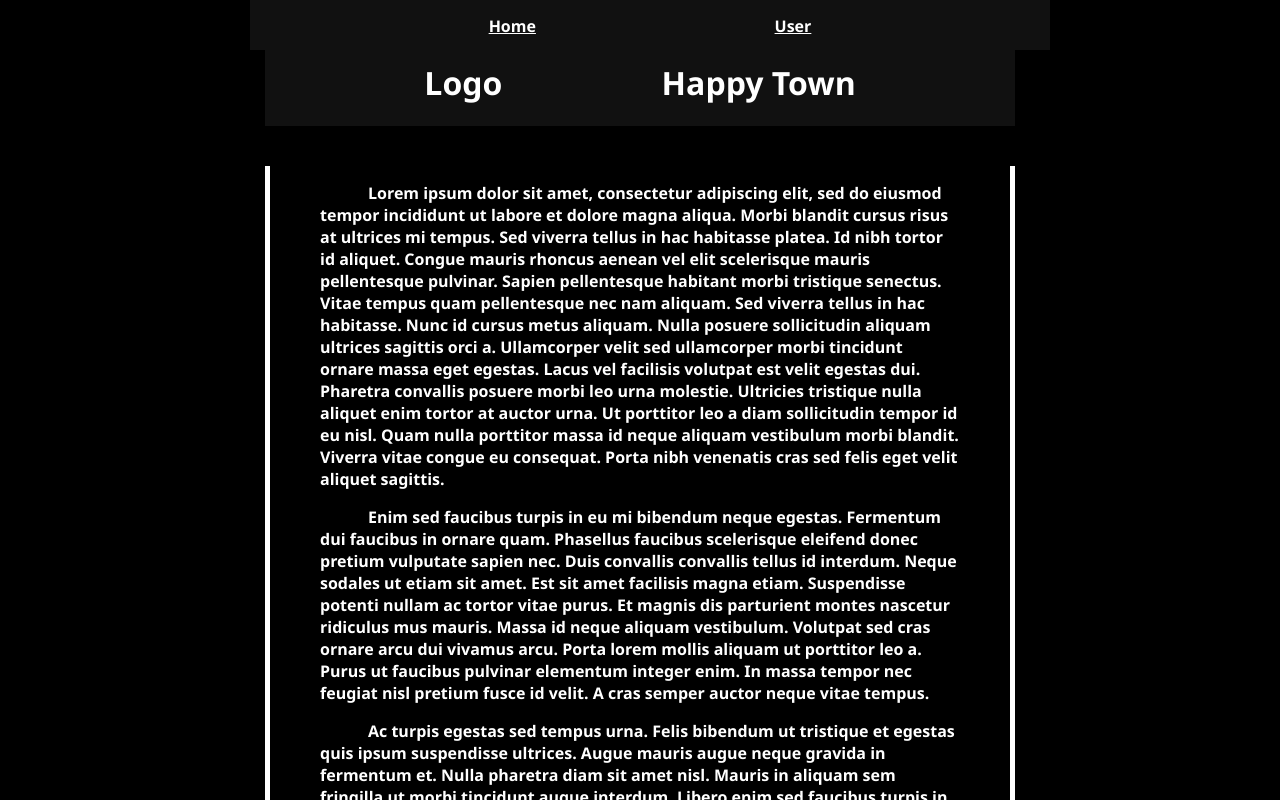
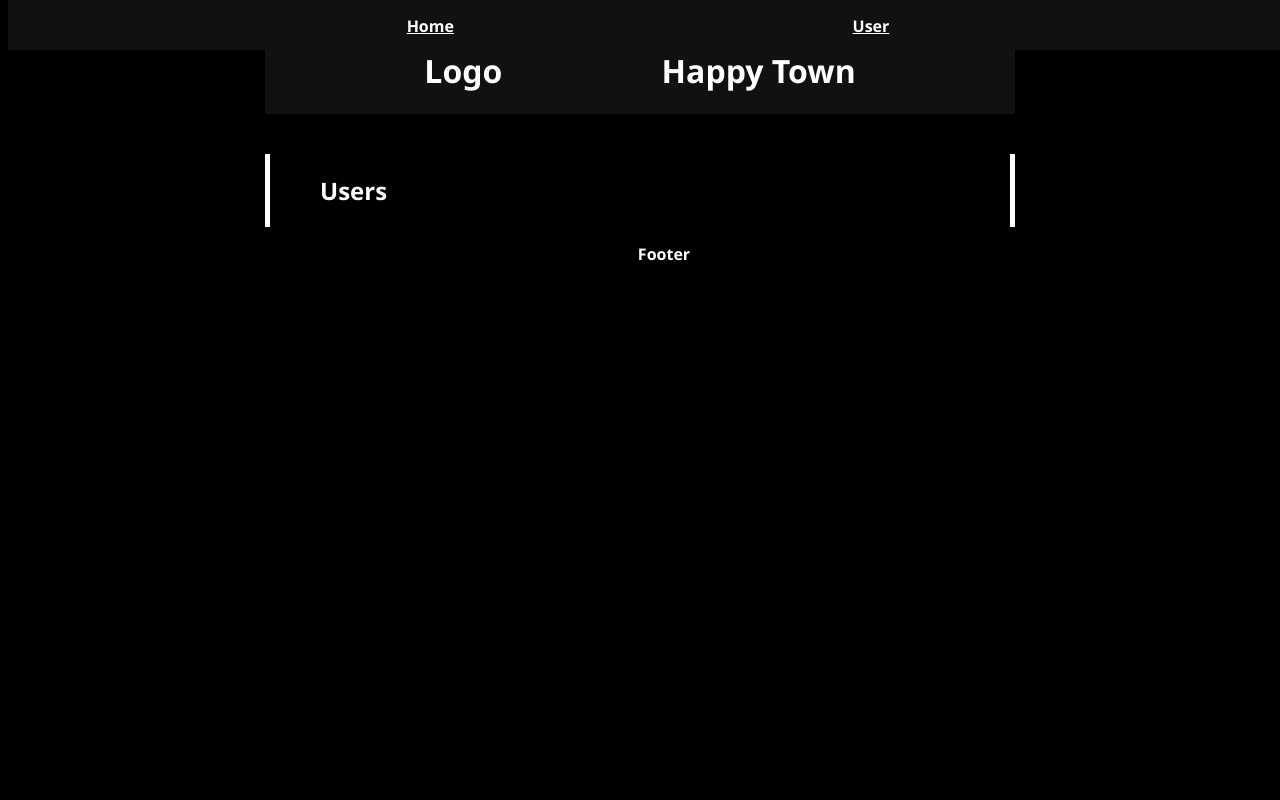
Before and after one commit to AndersBjerregaard/happy-town, a Vue app in the folder src/frontend/: page /user in a window 1280 px wide. Shown: the top 800 px of the page. Built offline with nearby package versions, Linux system fonts and the light colour scheme.

Commit message:
fixed vue-router and styled some more

```diff
--- a/src/frontend/src/App.vue
+++ b/src/frontend/src/App.vue
@@ -6,15 +6,15 @@ import HomeView from './Views/HomeView.vue'
 <template>
   <div class="navbar">
     <div class="navlink-container">
-      <router-link class="navlink" to="homeView">Home</router-link>
+      <router-link class="navlink" to="/">Home</router-link>
     </div>
     <div class="navlink-container">
-      <router-link class="navlink" to="userView">User</router-link>
+      <router-link class="navlink" to="/user">User</router-link>
     </div>
   </div>
   <div class="home">
     <main>
-      <HomeView/>
+      <RouterView />
     </main>
   </div>
   <div class="footer">
--- a/src/frontend/src/Views/CreateUserView.vue
+++ b/src/frontend/src/Views/CreateUserView.vue
@@ -1,10 +1,26 @@
 <script setup lang="ts">
-  import CreateuserComponent from '../components/CreateUserComponent.vue';
 </script>
 
 <template>
-  <h2>Create User View</h2>
-  <CreateUser/>
+  <header>
+    <div class="header home-header">
+      <div>
+        <h1>Logo</h1>
+      </div>
+      <div>
+        <h1>Happy Town</h1>
+      </div>
+    </div>
+  </header>
+  <div class="main">
+    <div class="main-border">
+    </div>
+    <div class="main-center">
+      <h2>Users</h2>
+    </div>
+    <div class="main-border">
+    </div>
+  </div>
 </template>
 
 <style scoped>
--- a/src/frontend/src/Views/HomeView.vue
+++ b/src/frontend/src/Views/HomeView.vue
@@ -3,12 +3,12 @@
 
 <template>
   <header>
-    <div class="header">
+    <div class="header home-header">
       <div>
         <h1>Logo</h1>
       </div>
-      <div id="title">
-        <h1 class="main-title">Happy Town</h1>
+      <div>
+        <h1>Happy Town</h1>
       </div>
     </div>
   </header>
--- a/src/frontend/src/assets/general.css
+++ b/src/frontend/src/assets/general.css
@@ -12,18 +12,18 @@ body {
   background: black;
 }
 
-#app {
-  width: 780px;
-  margin: 0 auto;
-  padding: 2rem;
-  font-weight: normal;
-}
+/* #app { */
+/*   width: 780px; */
+/*   margin: 0 auto; */
+/*   padding: 2rem; */
+/*   font-weight: normal; */
+/* } */
 
 .navbar {
   background: #111111;
   position: fixed;
   top: 0;
-  width: 800px;
+  width: 100vw;
   z-index: 100;
   height: 50px;
   display: flex;
@@ -37,10 +37,18 @@ body {
   margin-top: 15px;
 }
 
+.home-header {
+  padding-top: 20px;
+}
+
 .main {
   display: flex;
   justify-content: space-between;
   margin-top: 40px;
+}
+
+.main-title {
+  padding-top: 20px;
 }
 
 .main-border {
```
